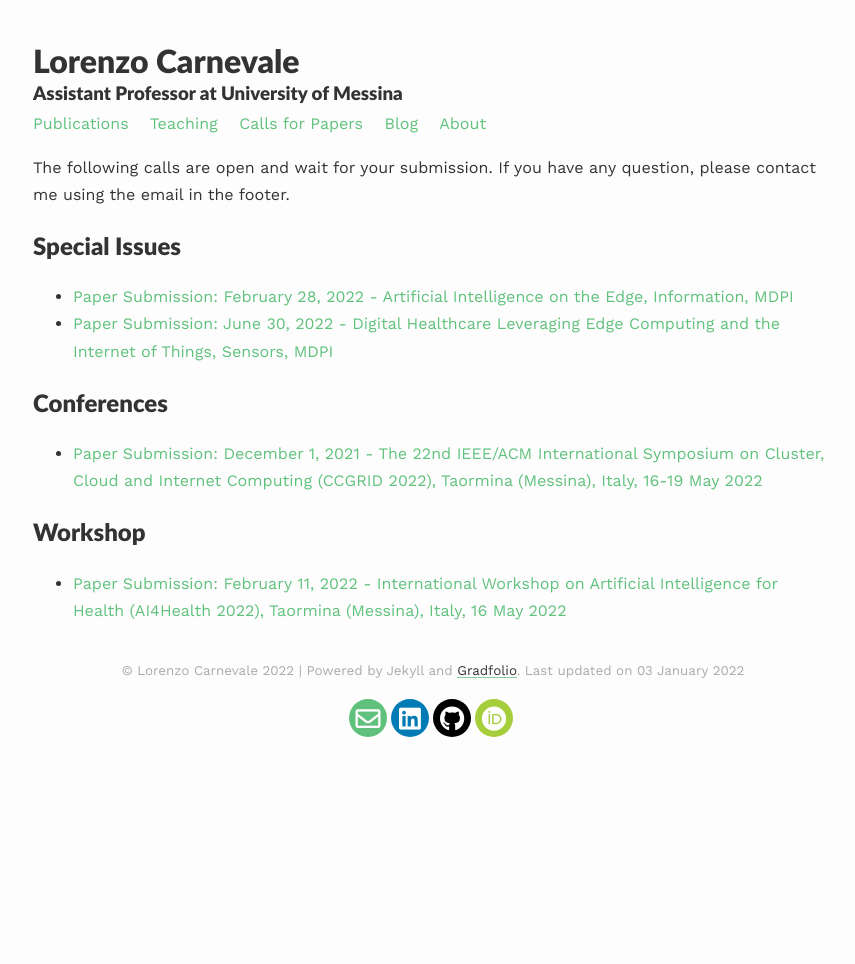
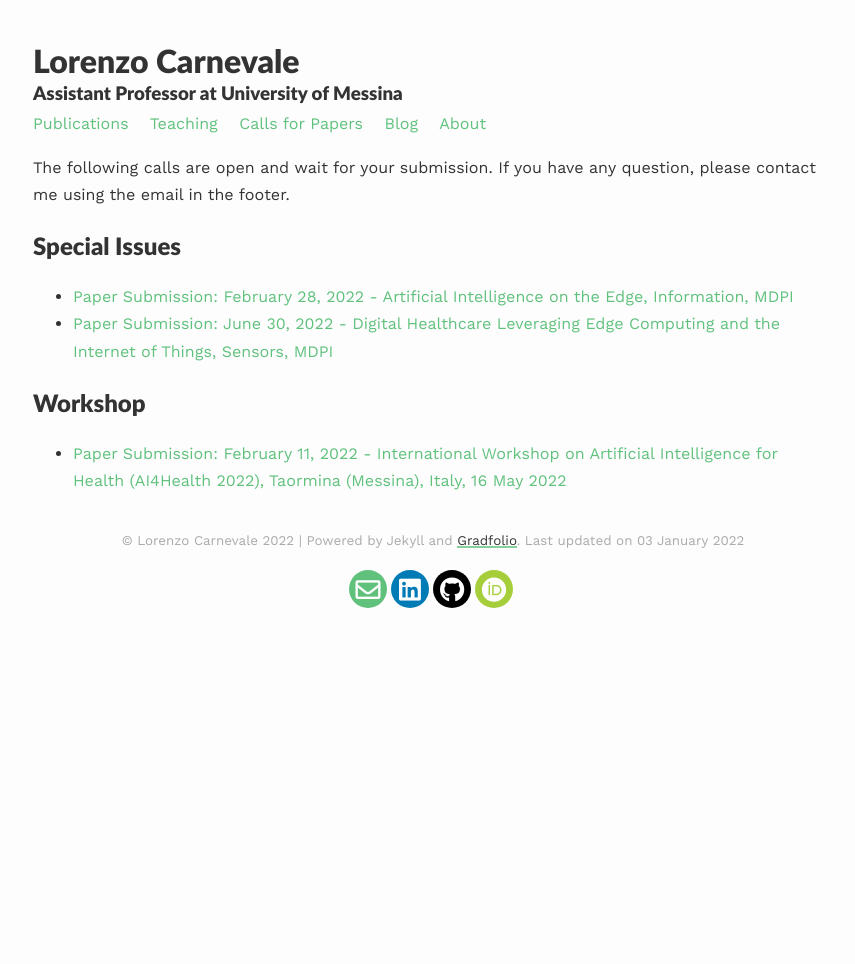
Before and after one commit to lcarnevale/lcarnevale.github.io, a Jekyll site: the page built from _pages/calls.md, in a window 1280 px wide. Shown: the whole page, without its empty margins (207-1062 px from the left). Built offline with Jekyll 4.4.1, drawn with Linux system fonts in a browser that asks for light colours; nearby versions of some CDN libraries.

Commit message:
removed expired call for paper

```diff
--- a/_pages/calls.md
+++ b/_pages/calls.md
@@ -11,8 +11,5 @@ The following calls are open and wait for your submission. If you have any quest
 - [Paper Submission: February 28, 2022 - Artificial Intelligence on the Edge, Information, MDPI](https://fcrlab.unime.it/calls/artificial-intelligence-in-the-edge)
 - [Paper Submission: June 30, 2022 - Digital Healthcare Leveraging Edge Computing and the Internet of Things, Sensors, MDPI](https://www.mdpi.com/journal/sensors/special_issues/digihealth_IoT)
 
-## Conferences
-- [Paper Submission: December 1, 2021 - The 22nd IEEE/ACM International Symposium on Cluster, Cloud and Internet Computing (CCGRID 2022), Taormina (Messina), Italy, 16-19 May 2022](https://fcrlab.unime.it/ccgrid22/)
-
 ## Workshop
 - [Paper Submission: February 11, 2022 - International Workshop on Artificial Intelligence for Health (AI4Health 2022), Taormina (Messina), Italy, 16 May 2022](https://www.ai4health.icar.cnr.it/)
```
